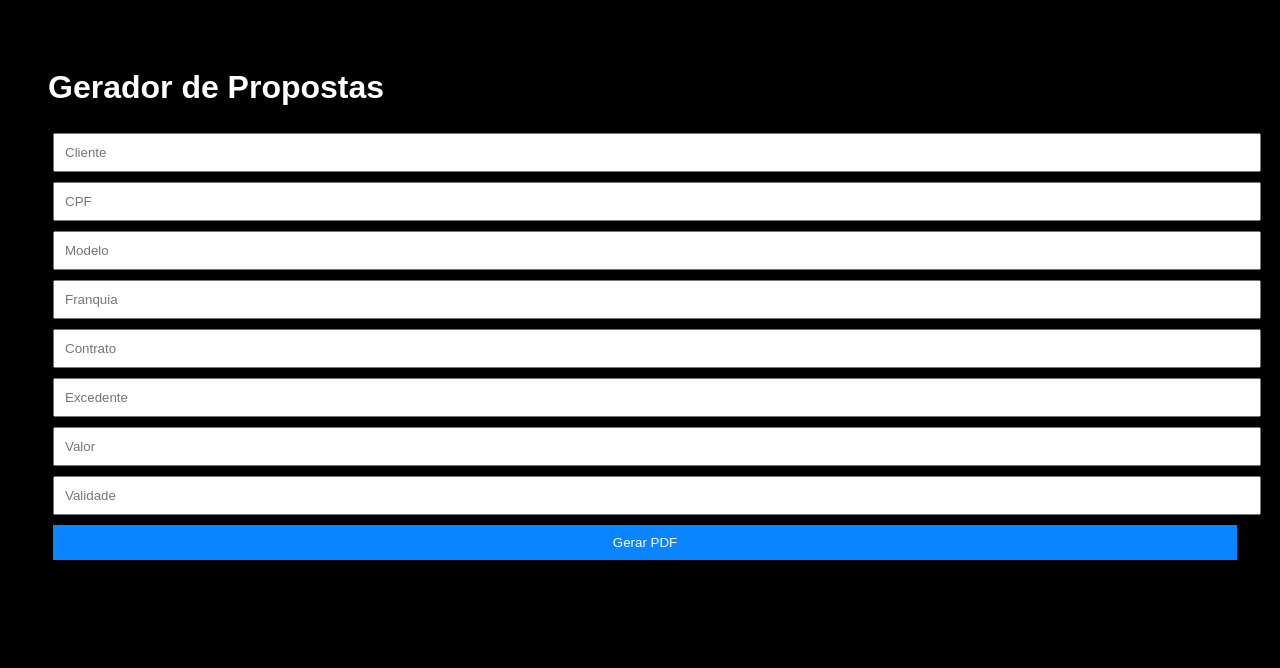
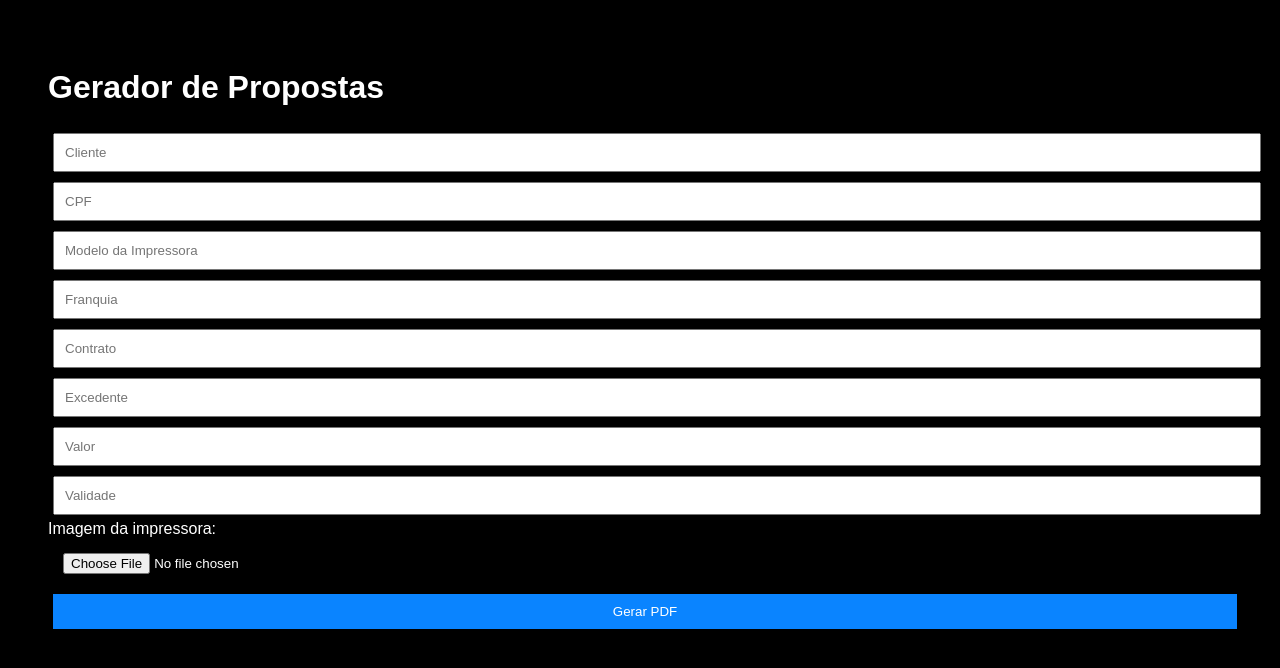
Before and after one commit to mateussenamlv-hash/gerador-propostas, a Flask app: page / in a window 1280 px wide. Shown: the top 668 px of the page. Run offline with Flask 3, Linux system fonts and the light colour scheme.

Commit message:
index.html

```diff
--- a/templates/index.html
+++ b/templates/index.html
@@ -12,16 +12,19 @@ button { background:#0a84ff; color:white; border:none; }
 
 <h1>Gerador de Propostas</h1>
 
-<form method="post" action="/gerar-pdf">
+<form method="post" action="/gerar-pdf" enctype="multipart/form-data">
 
-<input name="cliente" placeholder="Cliente">
+<input name="cliente" placeholder="Cliente" required>
 <input name="cpf" placeholder="CPF">
-<input name="modelo" placeholder="Modelo">
+<input name="modelo" placeholder="Modelo da Impressora">
 <input name="franquia" placeholder="Franquia">
 <input name="contrato" placeholder="Contrato">
 <input name="excedente" placeholder="Excedente">
 <input name="valor" placeholder="Valor">
 <input name="validade" placeholder="Validade">
+
+<label>Imagem da impressora:</label>
+<input type="file" name="imagem" accept="image/*">
 
 <button type="submit">Gerar PDF</button>
 
```
